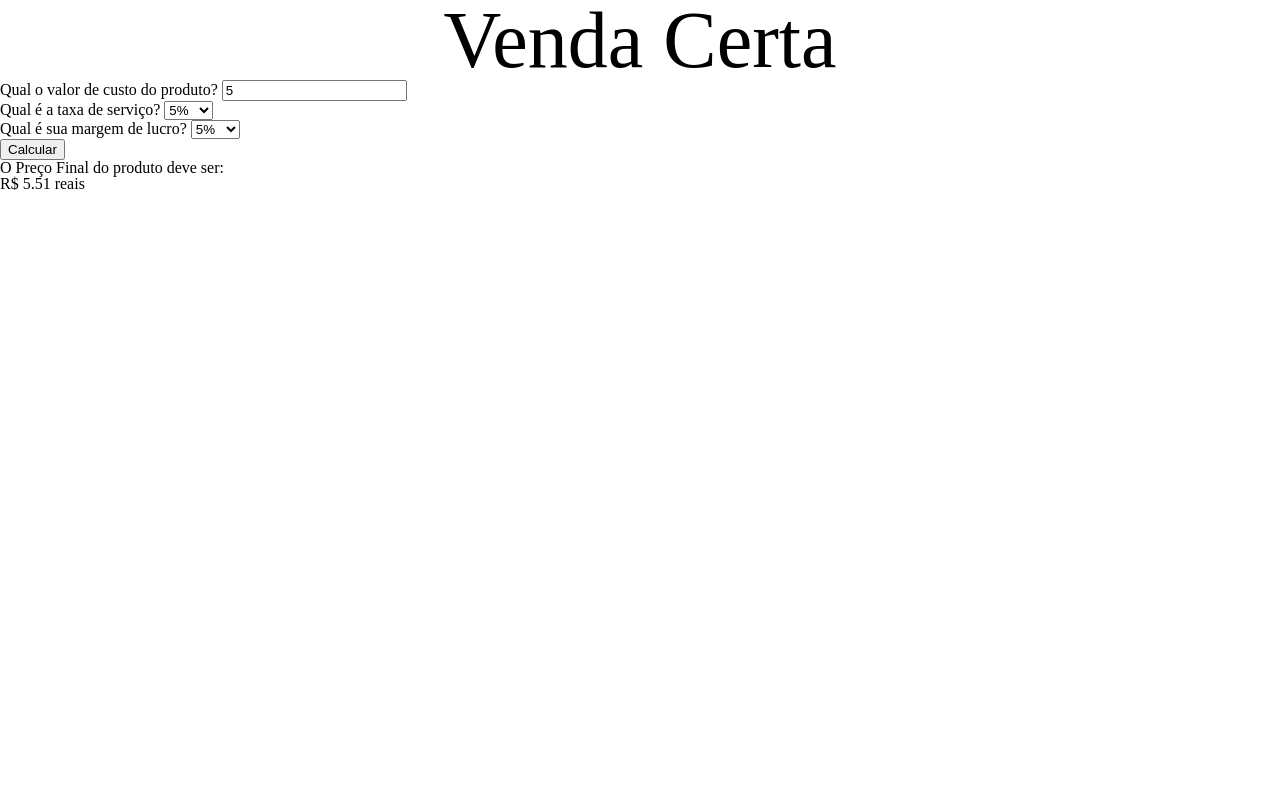
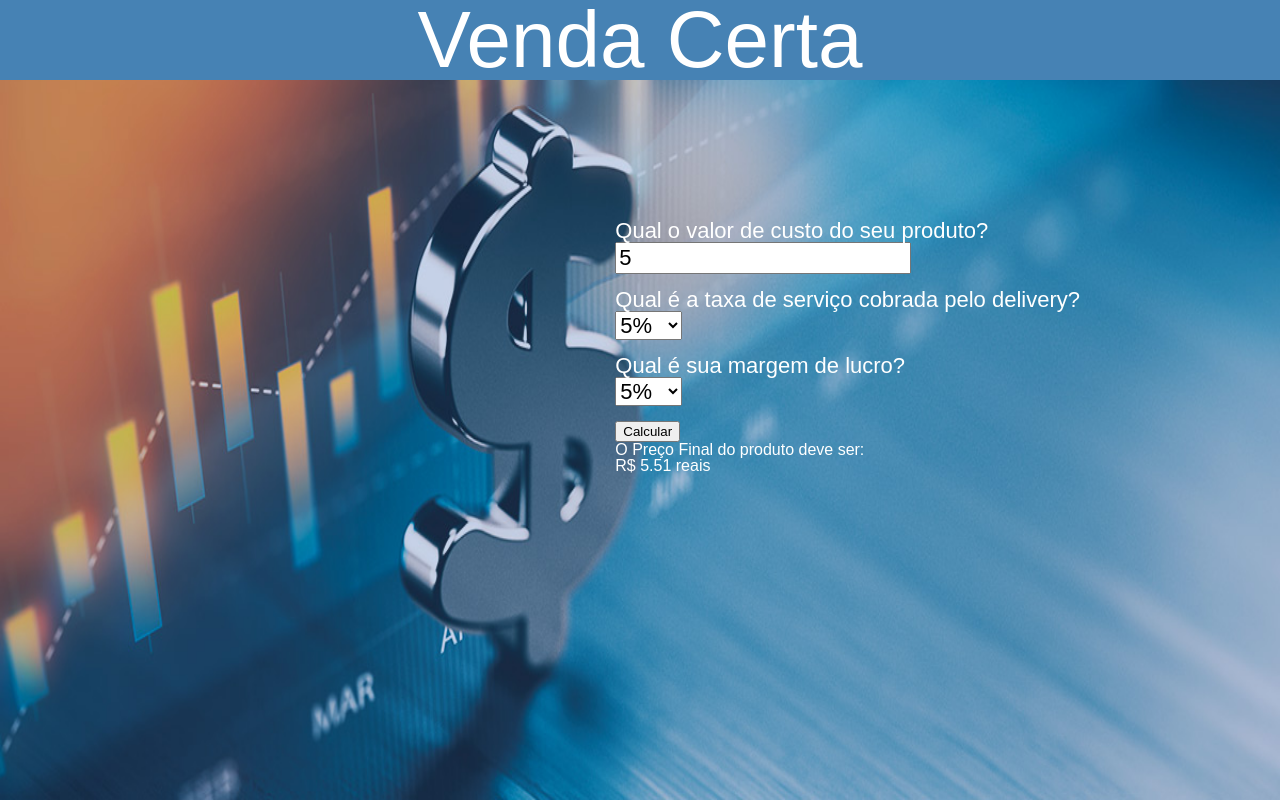
Before and after one commit to NicollasCosmo/Precificadora-Delivery, a plain HTML site: page Index.html in a window 1280 px wide. Both pictures are taken after typing "5" into the empty fields and a click on the button "Calcular". Drawn offline with Linux system fonts and the light colour scheme.

Commit message:
atualização - style.css

```diff
--- a/Index.html
+++ b/Index.html
@@ -14,15 +14,16 @@
                 <header class="titulo-principal">
                  <h1>Venda Certa</h1>
                  </header>
+                <form>
 
                     <div>
-                <label>Qual o valor de custo do produto?</label>
-                <input type="number" id="custo" placeholder="custo do produto...">
+                        <label>Qual o valor de custo do seu produto?</label>
+                        <input class="inputs" type="number" id="custo" placeholder="custo do produto...">
                     </div>
 
                     <div>
-                <label>Qual é a taxa de serviço?</label>
-                <select name="taxa" id="taxa">
+                        <label>Qual é a taxa de serviço cobrada pelo delivery?</label>
+                        <select class="inputs"name="taxa" id="taxa">
                             <option value="0.05">5%</option>
                             <option value="0.1">10%</option>
                             <option value="0.15">15%</option>
@@ -32,9 +33,10 @@
                             <option value="0.35">35%</option>
                         </select>
                     </div>
+
                     <div>
                         <label>Qual é sua margem de lucro?</label>
-                <select name="margem" id="margem">
+                        <select class="inputs" name="margem" id="margem">
                             <option value="0.05">5%</option>
                             <option value="0.1">10%</option>
                             <option value="0.15">15%</option>
@@ -44,13 +46,17 @@
                             <option value="0.35">35%</option>
                         </select>
                     </div>
+
                     <div>
-                <button type="submit">Calcular</button>
+                        <button type="button">Calcular</button>
                     </div>
+
                     <div id="divResultado">
                         <h3>O Preço Final do produto deve ser:</h3>
                         <p>R$ <span id="valorFinal">0</span> reais</p>
                     </div>
+
+                </form>
         </main>
 
         <script src="index.js"></script>
--- a/index.js
+++ b/index.js
@@ -6,7 +6,7 @@ const margem = document.getElementById('margem');
 const botao = document.querySelector('button');
 const valorFinal = document.getElementById('valorFinal');
 
-divResultado.style.visibility = "hidden"
+divResultado.style.visibility = "hidden";
 
 botao.addEventListener('click', () => {
     if(custo.value === ""){
@@ -18,17 +18,17 @@ botao.addEventListener('click', () => {
 
 
 function vendaCerta() {
-    const taxa = Number(document.getElementById('taxa').value);
+    const taxa = Number(document.getElementById('taxa').value);         //extrai o valor da taxa
 
-    divResultado.style.visibility = "visible";
-    let custoProduto = Number(custo.value);
-    let valorMargem = Number(margem.value);
+    divResultado.style.visibility = "visible";             //  exibe o resultado para o usuário
+    let custoProduto = Number(custo.value);         // extrai o valor do custo passando de string para número
+    let valorMargem = Number(margem.value);        // extrai o valor da margem passando de string para número
 
-    let precoVenda = custoProduto + (custoProduto * valorMargem);
+    let precoVenda = custoProduto + (custoProduto * valorMargem); // cálculo para obter preço de venda
 
-    let precoDelivery = precoVenda + (precoVenda * taxa);
+    let precoDelivery = precoVenda + (precoVenda * taxa);      //cálculo para preço de venda + tx do delivery
 
-    let resultado = precoDelivery.toFixed(2);
+    let resultado = precoDelivery.toFixed(2);       // valor com apenas duas casas decimais
     valorFinal.innerHTML = resultado;
 
 }
--- a/style.css
+++ b/style.css
@@ -1,4 +1,38 @@
 .titulo-principal {
     text-align: center;
     font-size: 80px;
+    background-color: SteelBlue;
+    margin: 0 0 25px 0;
+    color: white;
+    font-family: Copperplate, Papyrus, fantasy;
 }
+
+body {
+    font-family: 'Montserrat', sans-serif;
+    background: url("bg.jpg");
+    background-repeat: no-repeat;
+    color: white;
+    background-attachment: fixed;
+    background-size: 100% 100%;
+}
+
+form {
+    margin: 40px 90px;
+    position: absolute;
+    top: 180px;
+    right: 110px;
+
+
+}
+
+
+
+.inputs {
+    display: block;
+    margin: 0 0 15px 0;
+    font-size: 22px;
+}
+
+label {
+    font-size: 22px
+}
```
Also changed, not shown: bg.jpg (added). Lines whose indentation alone changed are shown as unchanged.
